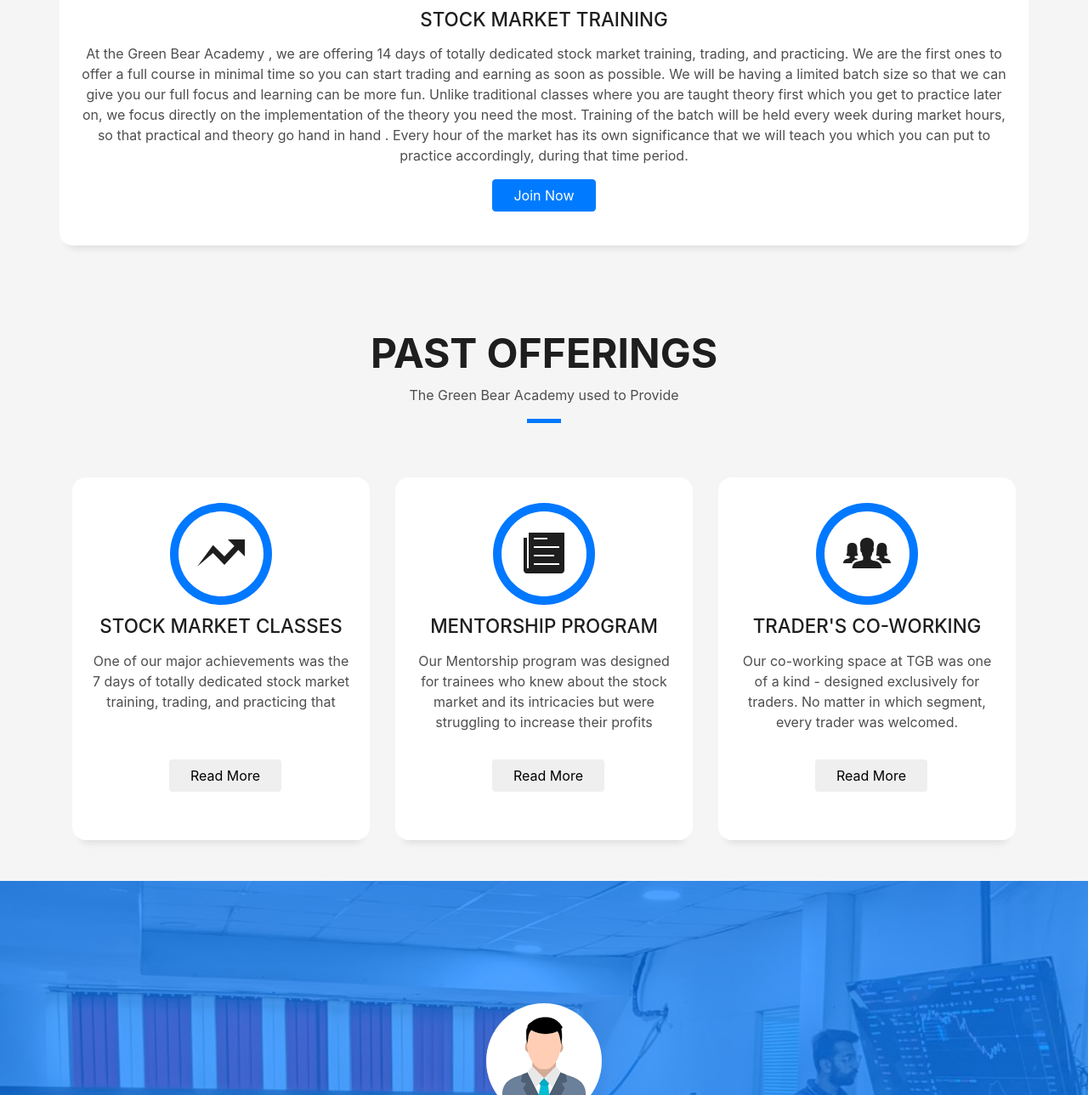
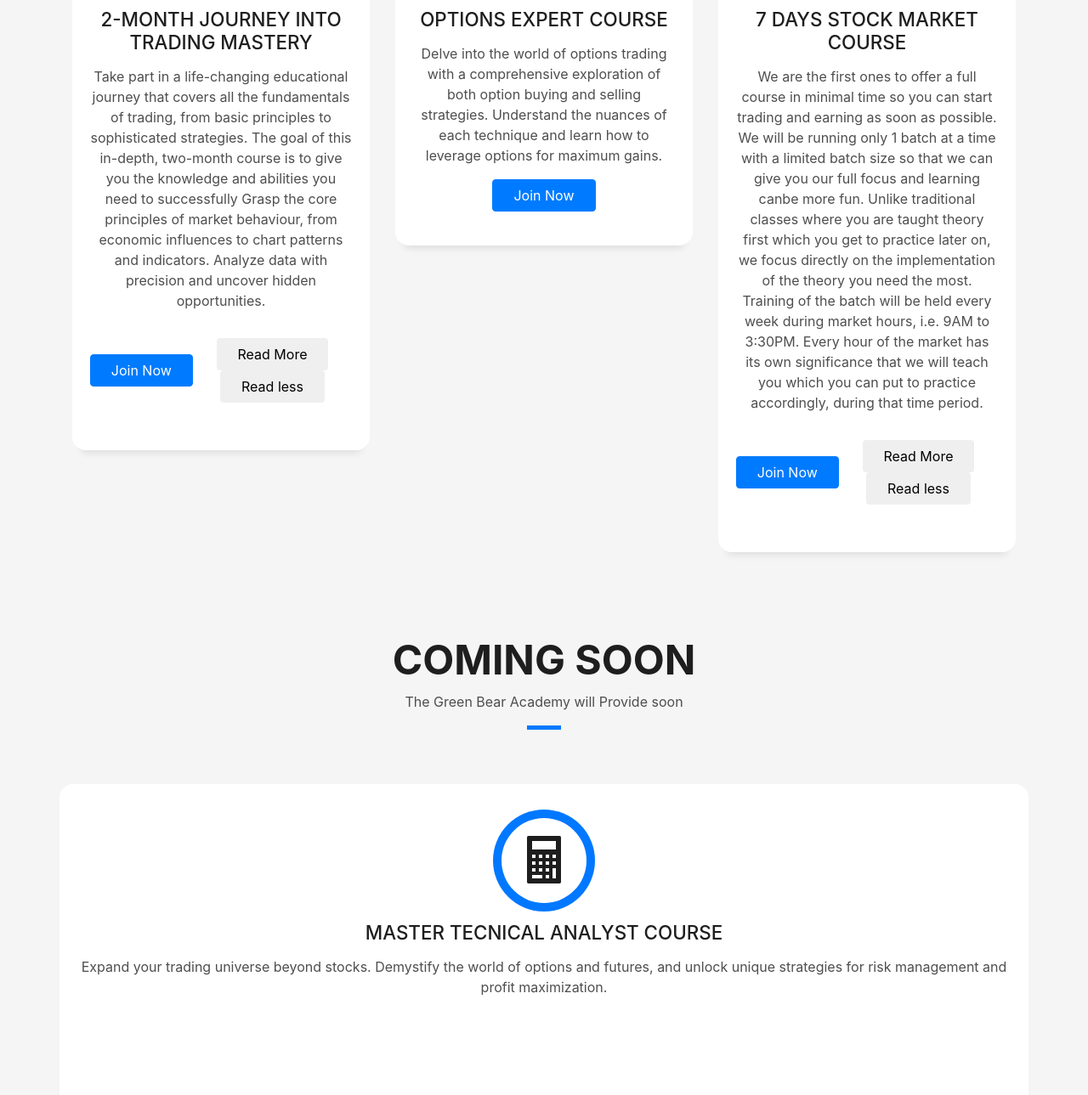
Before and after one commit to rounaklunkad/TheGreenBear, a plain HTML site: page index.html in a window 1280 px wide. Shown: the part 1177-2466 px from the top of the page at 85% size. Drawn offline with Linux system fonts and the light colour scheme; files whose address does not match are found by name.

Commit message:
Update index.html

```diff
--- a/index.html
+++ b/index.html
@@ -67,11 +67,15 @@
               <a class="nav-link js-scroll" id="servicesLink" href="#service">Services</a>
             </li>
             <li class="nav-item">
+              <a class="nav-link js-scroll" href="#comingSoon">Coming Soon</a>
+            </li>
+            <li class="nav-item">
               <a class="nav-link js-scroll" href="#blog">Blog</a>
             </li>
             <li class="nav-item">
               <a class="nav-link js-scroll" href="#about">About</a>
             </li>
+
             <!-- <li class="nav-item">
               <a class="nav-link js-scroll" href="#work">Work</a>
             </li> -->
@@ -121,20 +125,64 @@
           </div>
         </div>
         <div class="row">
-          <div class="">
+          <div class="col-md-4">
             <div class="service-box">
               <div class="service-ico">
                 <span class="ico-circle"
-                  ><i class="ion-compass"></i>
+                  ><i class="ion-android-plane"></i>
                 </span>
               </div>
               <div class="service-content">
-                <h2 class="s-title">Stock Market Training</h2>
+                <h2 class="s-title">2-Month Journey Into Trading Mastery</h2>
                 <p class="s-description text-center">
                   <span>
-                    At the Green Bear Academy , we are offering 14 days of totally dedicated stock market training, trading, and practicing.
-We are the first ones to offer a full course in minimal time so you can start trading and earning as soon as possible. We will be having a limited batch size so that we can give you our full focus and learning can be more fun. Unlike traditional classes where you are taught theory first which you get to practice later on, we focus directly on the implementation of the theory you need the most. Training of the batch will be held every week during market hours, so that practical and theory go hand in hand .
-Every hour of the market has its own significance that we will teach you which you can put to practice accordingly, during that time period.
+                    Take part in a life-changing educational journey that covers all the fundamentals of trading,
+                     from basic principles to sophisticated strategies.
+
+                  </span>
+                  <span id="readMore4">
+                    The goal of this in-depth,
+                    two-month course is to give you the knowledge and abilities you need to successfully
+                    Grasp the core principles of market behaviour, from economic influences to chart patterns and indicators.
+                     Analyze data with precision and uncover hidden opportunities.
+                  </span>
+                  <!-- <i class="fa-solid fa-chart-mixed-up-circle-dollar"></i> -->
+                </p>
+                <center>
+                  <div class="readmoreBtn">
+                    <a
+                      class="btn btn-primary btn js-scroll px-4"
+                      href="https://wa.me/9111121141?text=Hi, I want to join 2-Month Journey Into Trading Mastery."
+                      role="button"
+                      >Join Now
+                    </a>
+                      <p class="pt-3">
+                        <button class="btn js-scroll px-4" id="readmoreBtn4" onclick="readMore(4)">Read More</button>
+                        <button class="btn js-scroll px-4" id="readlessBtn4" onclick="readLess(4)">Read less</button>
+                      </p>
+                    </p>
+                  </div>
+
+                </center>
+              </div>
+            </div>
+          </div>
+          <div class="col-md-4">
+            <div class="service-box">
+              <div class="service-ico">
+                <span class="ico-circle"
+                  ><i class="ion-android-bulb"></i>
+                </span>
+              </div>
+              <div class="service-content">
+                <h2 class="s-title">Options Expert Course</h2>
+                <p class="s-description text-center">
+                  <span>
+                    Delve into the world of options trading with
+                    a comprehensive exploration of both option
+                    buying and selling strategies. Understand the
+                    nuances of each technique and learn how to
+                    leverage options for maximum gains.
                   </span>
                   <span id="readMore1">
 
@@ -145,7 +193,7 @@ Every hour of the market has its own significance that we will teach you which y
                   <div class="readmoreBtn">
                     <a
                       class="btn btn-primary btn js-scroll px-4"
-                      href="https://wa.me/9111121141?text=Hi, I want to join your 14 Days stock market training."
+                      href="https://wa.me/9111121141?text=Hi, I want to join your Options Expert Course."
                       role="button"
                       >Join Now
                     </a>
@@ -161,23 +209,6 @@ Every hour of the market has its own significance that we will teach you which y
             </div>
           </div>
 
-        </div>
-      </div>
-    </section>
-
-    <!--/ Section Services Star /-->
-    <section id="service" class="services-mf route" style="margin-top: 50px">
-      <div class="container">
-        <div class="row">
-          <div class="col-sm-12">
-            <div class="title-box text-center">
-              <h3 class="title-a">Past Offerings</h3>
-              <p class="subtitle-a">The Green Bear Academy used to Provide</p>
-              <div class="line-mf"></div>
-            </div>
-          </div>
-        </div>
-        <div class="row">
           <div class="col-md-4">
             <div class="service-box">
               <div class="service-ico">
@@ -186,14 +217,81 @@ Every hour of the market has its own significance that we will teach you which y
                 </span>
               </div>
               <div class="service-content">
-                <h2 class="s-title">Stock Market Classes</h2>
+                <h2 class="s-title">7 Days Stock Market Course</h2>
                 <p class="s-description text-center">
                   <span>
-                    One of our major achievements was the 7 days of totally dedicated stock market training, trading, and practicing that
+                    We are the first ones to offer a full course in minimal time so you can start trading and earning
+                    as soon as possible. We will be running only 1 batch at a time with a limited batch size so that we
+                    can give you our full focus and learning canbe more fun.
                   </span>
-                  <span id="readMore1">
+                  <span id="readMore6">
+                    Unlike traditional classes where you
+                    are taught theory first which you get to practice later on, we focus directly on the
+                    implementation of the theory you need the most. Training of the batch will be held every week
+                    during market hours, i.e. 9AM to 3:30PM. Every hour of the market has its own significance that
+                    we will teach you which you can put to practice accordingly, during that time period.
+
+                  </span>
+                  <!-- <i class="fa-solid fa-chart-mixed-up-circle-dollar"></i> -->
+                </p>
+                <center>
+                  <div class="readmoreBtn">
+                    <a
+                      class="btn btn-primary btn js-scroll px-4"
+                      href="https://wa.me/9111121141?text=Hi, I want to join your 7 Days stock market course."
+                      role="button"
+                      >Join Now
+                    </a>
+                      <p class="pt-3">
+                        <button class="btn js-scroll px-4" id="readmoreBtn6" onclick="readMore(6)">Read More</button>
+                        <button class="btn js-scroll px-4" id="readlessBtn6" onclick="readLess(6)">Read less</button>
+                      </p>
+                    </p>
+                  </div>
+
+                </center>
+              </div>
+            </div>
+          </div>
+
+        </div>
+      </div>
+    </section>
+
+    <!--/ Section Services Star /-->
+    <section id="comingSoon" class="services-mf route" style="margin-top: 50px">
+      <div class="container">
+        <div class="row">
+          <div class="col-sm-12">
+            <div class="title-box text-center">
+              <h3 class="title-a">Coming Soon</h3>
+              <p class="subtitle-a">The Green Bear Academy will Provide soon</p>
+              <div class="line-mf"></div>
+            </div>
+          </div>
+        </div>
+        <div class="row">
+          <div class="">
+            <div class="service-box">
+              <div class="service-ico">
+                <span class="ico-circle"
+                  ><i class="ion-calculator"></i>
+                </span>
+              </div>
+              <div class="service-content">
+                <h2 class="s-title">MASTER TECNICAL ANALYST COURSE
+                </h2>
+                <p class="s-description text-center">
+                  <span>
+                    Expand your trading universe beyond stocks.
+                    Demystify the world of options and futures,
+                    and unlock unique strategies for risk
+                    management and profit maximization.
+
+                  </span>
+                  <!-- <span id="readMore1">
                     we used to offer,  being the first ones to offer a full course in minimal time so that trading and earning could be started as soon as possible. We ran 1 batch at a time with a limited batch size to give our full focus and make learning more fun. Unlike traditional classes where you are taught theory first which you get to practice later on, we focused directly on the implementation of the theory you need the most. Training of the batch was held every week during market hours, i.e. 9AM to 3:30PM. Every hour of the market has its own significance that we teach - which you can put to practice accordingly, during that time period.
-                  </span>
+                  </span> -->
                   <!-- <i class="fa-solid fa-chart-mixed-up-circle-dollar"></i> -->
                 </p>
                 <center>
@@ -204,10 +302,10 @@ Every hour of the market has its own significance that we will teach you which y
                       role="button"
                       >Join Now
                     </a> -->
-                      <p class="pt-3">
+                      <!-- <p class="pt-3">
                         <button class="btn js-scroll px-4" id="readmoreBtn1" onclick="readMore(1)">Read More</button>
                         <button class="btn js-scroll px-4" id="readlessBtn1" onclick="readLess(1)">Read less</button>
-                      </p>
+                      </p> -->
                     </p>
                   </div>
 
@@ -215,78 +313,7 @@ Every hour of the market has its own significance that we will teach you which y
               </div>
             </div>
           </div>
-          <div class="col-md-4">
-            <div class="service-box">
-              <div class="service-ico">
-                <span class="ico-circle"><i class="ion-ios-paper"></i></span>
-              </div>
-              <div class="service-content">
-                <h2 class="s-title">Mentorship Program</h2>
-                <p class="s-description text-center">
-                  <span>
-                    Our Mentorship program was designed for trainees who knew about the stock market and its intricacies but were struggling to increase their profits
-                  </span>
-                  <span id="readMore2">
-                    In short, it was aimed at people  having difficulties in implementing their pre-existing knowledge of trading. During the course of this program, students  traded under the guidance of a skilled mentor who helped them gain confidence, maintain discipline, and lower their losses. We have always  believed fees shouldn’t be a  barrier for any trader to move forward in the financial market. So we  provided this course as an affordable option for traders who wanted to increase their skills and profits. You can too build your trading community here, with us and with the help of each other,  reach new heights, unlock new profit. We provided a complete trading environment during the mentorship program which was held in live-market so every trader could give their 100% in trading without any distractions. We  also continuously provided our guidance to each and every student.
-                  </span>
-                </p>
-                <center>
-                  <div class="readmoreBtn">
-                    <p class="pt-3">
-                      <!-- <a
-                      class="btn btn-primary btn js-scroll px-4"
-                      href="https://wa.me/9111121141?text=Hi, I want to join your Mentorship Programme."
-                      role="button"
-                      >Join Now
-                    </a> -->
-                      <p class="pt-3">
-                        <button class="btn js-scroll px-4" id="readmoreBtn2" onclick="readMore(2)">Read More</button>
-                        <button class="btn js-scroll px-4" id="readlessBtn2" onclick="readLess(2)">Read less</button>
-                      </p>
-                    </p>
-                  </div>
 
-                </center>
-
-              </div>
-            </div>
-          </div>
-          <div class="col-md-4">
-            <div class="service-box">
-              <div class="service-ico">
-                <span class="ico-circle"><i class="ion-ios-people"></i></span>
-              </div>
-              <div class="service-content">
-                <h2 class="s-title">Trader's Co-Working</h2>
-                <p class="s-description text-center">
-                  <span>
-                    Our co-working space at TGB was one of a kind - designed exclusively for traders. No matter in which  segment, every trader was welcomed. </span
-                  >
-                  <span id="readMore3">
-                    With other traders just like you, a whole community was present to strengthen their trading game. We aim to build a strong community of traders who work toward their individual goals while supporting each other and grow organically. For every trader eager to grow, it was a second home to cherish,with its doors open throughout the day. Therefore, we have always believed that there should be no time boundation for trading and to always provide the best aura to help you make the best trading decisions!
-                  </span>
-                </p>
-
-                <center>
-                  <div class="readmoreBtn">
-                    <p class="pt-3">
-                      <!-- <a
-                        class="btn btn-primary btn js-scroll px-4"
-                        href="https://wa.me/9111121141?text=Hi, I want to be a part of your Co-Working Community."
-                        role="button"
-                        >Join Now
-                      </a> -->
-                      <p class="pt-3">
-                        <button class="btn js-scroll px-4" id="readmoreBtn3" onclick="readMore(3)">Read More</button>
-                        <button class="btn js-scroll px-4" id="readlessBtn3" onclick="readLess(3)">Read less</button>
-                      </p>
-                    </p>
-                  </div>
-
-                </center>
-              </div>
-            </div>
-          </div>
         </div>
       </div>
     </section>
@@ -736,7 +763,7 @@ Every hour of the market has its own significance that we will teach you which y
               <span class="ico-circle"><i class="ion-ios-people"></i></span>
             </div>
             <div class="counter-num">
-              <p class="counter">200</p>
+              <p class="counter">100</p>
               <span class="counter-text">STUDENTS TRAINED</span>
             </div>
           </div>
```
